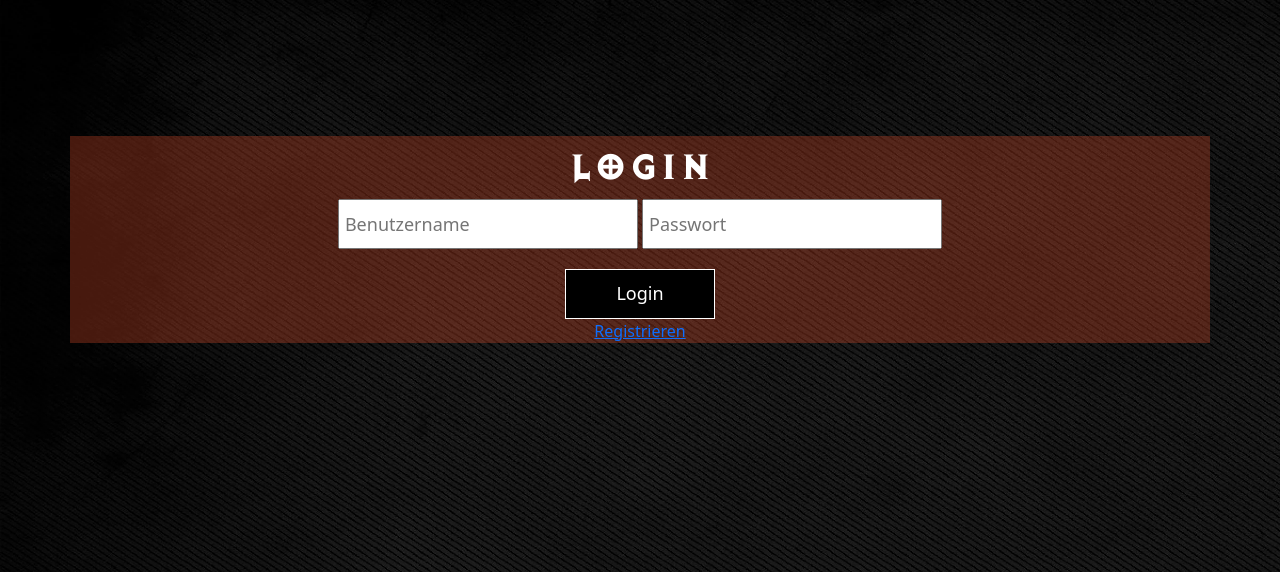
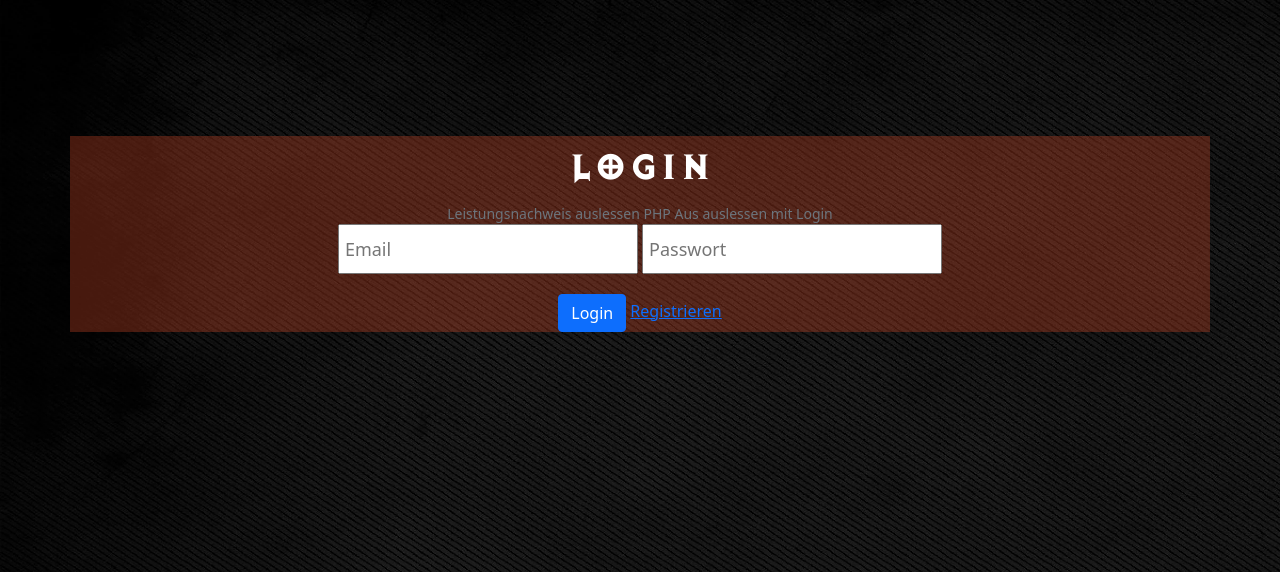
Before and after one commit to Scheka97/html, a PHP site: page /login.html in a window 1280 px wide. Shown: the part 56-628 px from the top of the page. Run offline with PHP 8.4, Linux system fonts and the light colour scheme.

Commit message:
auslessen

```diff
--- a/wochen_project/css/style.css
+++ b/wochen_project/css/style.css
@@ -1,14 +1,4 @@
-
-
-di{
-    border: thin solid gray;
-}
-
-
 /* Musik aussehen */
-
-
-
 
 .sound {
 
@@ -16,8 +6,6 @@ di{
   color:white;
 
 }
-
-
 
 
   /* Style the sidebar - fixed full height */
--- a/wochen_project/guid_1.html
+++ b/wochen_project/guid_1.html
@@ -13,8 +13,10 @@
     <meta http-equiv="X-UA-Compatible" content="IE=edge">
     <meta name="viewport" content="width=device-width, initial-scale=1.0">
 
+
+    <link rel="stylesheet" href="dist/css/lightbox.min.css">
     <link rel="stylesheet" href="css/style.css">
-    <link rel="stylesheet" href="dist/css/lightbox.min.css">
+
 
     <title>Diablo 3 Guide</title>
 
--- a/wochen_project/guid_2.html
+++ b/wochen_project/guid_2.html
@@ -13,8 +13,10 @@
     <meta http-equiv="X-UA-Compatible" content="IE=edge">
     <meta name="viewport" content="width=device-width, initial-scale=1.0">
 
+
+    <link rel="stylesheet" href="dist/css/lightbox.min.css">
     <link rel="stylesheet" href="css/style.css">
-    <link rel="stylesheet" href="dist/css/lightbox.min.css">
+
 
     <title>Diablo 3 Guide</title>
 
--- a/wochen_project/guid_3.html
+++ b/wochen_project/guid_3.html
@@ -13,8 +13,9 @@
     <meta http-equiv="X-UA-Compatible" content="IE=edge">
     <meta name="viewport" content="width=device-width, initial-scale=1.0">
 
+    <link rel="stylesheet" href="dist/css/lightbox.min.css">
     <link rel="stylesheet" href="css/style.css">
-    <link rel="stylesheet" href="dist/css/lightbox.min.css">
+
 
     <title>Diablo 3 Guide</title>
 
--- a/wochen_project/guid_4.html
+++ b/wochen_project/guid_4.html
@@ -13,8 +13,9 @@
     <meta http-equiv="X-UA-Compatible" content="IE=edge">
     <meta name="viewport" content="width=device-width, initial-scale=1.0">
 
+    <link rel="stylesheet" href="dist/css/lightbox.min.css">
     <link rel="stylesheet" href="css/style.css">
-    <link rel="stylesheet" href="dist/css/lightbox.min.css">
+
 
     <title>Diablo 3 Guide</title>
 
--- a/wochen_project/impressum.html
+++ b/wochen_project/impressum.html
@@ -13,8 +13,9 @@
     <meta http-equiv="X-UA-Compatible" content="IE=edge">
     <meta name="viewport" content="width=device-width, initial-scale=1.0">
 
+    <link rel="stylesheet" href="dist/css/lightbox.min.css">
     <link rel="stylesheet" href="css/style.css">
-    <link rel="stylesheet" href="dist/css/lightbox.min.css">
+
 
     <title>Diablo 3 Guide</title>
 
--- a/wochen_project/login.html
+++ b/wochen_project/login.html
@@ -13,8 +13,9 @@
     <meta http-equiv="X-UA-Compatible" content="IE=edge">
     <meta name="viewport" content="width=device-width, initial-scale=1.0">
 
+    <link rel="stylesheet" href="dist/css/lightbox.min.css">
     <link rel="stylesheet" href="css/style.css">
-    <link rel="stylesheet" href="dist/css/lightbox.min.css">
+
 
     <title>Diablo 3 Guide</title>
 
@@ -68,10 +69,10 @@
     <div class="container-sm">
 
         <h1 class="big" >Login</h1>
-        <form action="php/login-inc.php" method="POST">
-        <input type="text" name="user" placeholder="Benutzername">
-        <input type="password" name="password" placeholder="Passwort"><br>
-        <button type="submit" name="submit" class="button">Login</button>
+        <div id="emailHelp" class="form-text">Leistungsnachweis auslessen PHP Aus auslessen mit Login</div>
+        <input type="text" id="exampleInputEmail1" aria-describedby="emailHelp" name="user" placeholder="Email">
+        <input type="password"  id="exampleInputPassword1" name="password" placeholder="Passwort"><br>
+        <button type="submit" class="btn btn-primary" name="submit" class="button" onclick="test()">Login</button>
         </form>
         <a href="php/signup.php">Registrieren</a>
     </div>
@@ -87,7 +88,19 @@
 
 </div>
 
+<script>
+    function test() {
+      var email = document.getElementById("exampleInputEmail1").value;
+      var password = document.getElementById("exampleInputPassword1");
+      var password_content = password.value;
+      var zeile1 = "Eingabe E-Mail:   "+email;
+      var zeile2 = "Eingabe Passwort: "+password_content;
+      var zahl1 = 11;
+      var zahl2 = "11";
+      alert(zeile1+"\n"+zeile2);
+    }
 
+  </script>
 
 <!-- Option 1: Bootstrap Bundle with Popper -->
 <script src="https://cdn.jsdelivr.net/npm/bootstrap@5.0.0-beta3/dist/js/bootstrap.bundle.min.js" integrity="sha384-JEW9xMcG8R+pH31jmWH6WWP0WintQrMb4s7ZOdauHnUtxwoG2vI5DkLtS3qm9Ekf" crossorigin="anonymous"></script>
--- a/wochen_project/start.html
+++ b/wochen_project/start.html
@@ -13,8 +13,8 @@
     <meta http-equiv="X-UA-Compatible" content="IE=edge">
     <meta name="viewport" content="width=device-width, initial-scale=1.0">
 
+    <link rel="stylesheet" href="dist/css/lightbox.min.css">
     <link rel="stylesheet" href="css/style.css">
-    <link rel="stylesheet" href="dist/css/lightbox.min.css">
 
     <title>Diablo 3 Guide</title>
 
```
